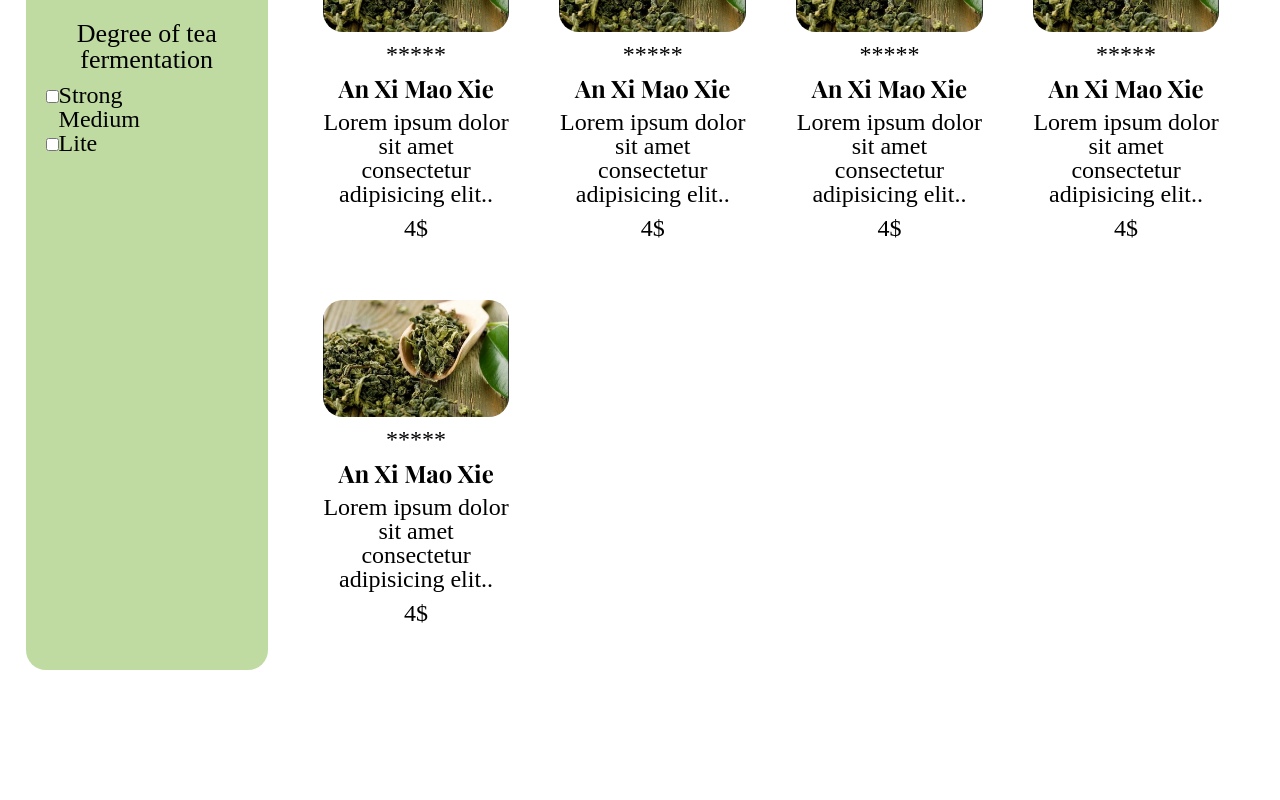
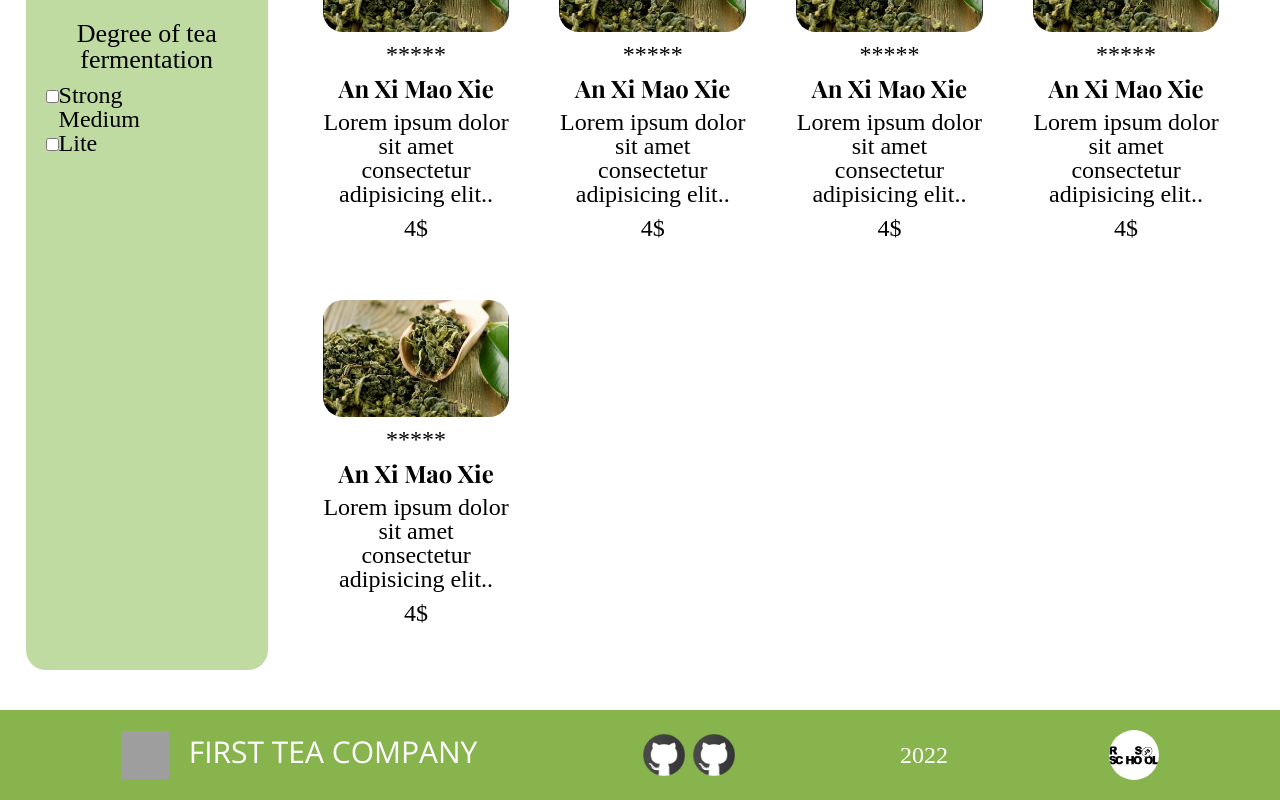
Before and after one commit to Ilyas022/online-store, a React app in the folder online-store/: page / in a window 1280 px wide. Shown: the part 369-1169 px from the top of the page. Before the commit the page ends 1039 px from the top, so only its background shows below. Built offline with nearby package versions, Linux system fonts and the light colour scheme; grey boxes are pictures that could not be loaded.

Commit message:
feat: add footer

```diff
--- a/online-store/src/App.tsx
+++ b/online-store/src/App.tsx
@@ -1,13 +1,14 @@
 import React from "react";
+import Footer from "./components/footer/footer";
 import Header from "./components/header/header";
 import MainPage from "./components/pages/mainPage/mainPage";
-
 
 const App = () => {
   return (
   <>
     <Header />
     <MainPage />
+    <Footer />
   </>
   )
 }
--- /dev/null
+++ b/online-store/src/components/footer/footer.tsx
@@ -0,0 +1,30 @@
+import React from "react";
+import Logo from '../logo';
+import ghLogo from '../../assets/img/icons/gh-logo.png'
+import rsLogo from '../../assets/img/icons/rs-logo.svg'
+
+
+export default function Footer() {
+  return (
+    <div className="footer">
+      <div className="footer__container _container">
+        <Logo />
+        <div className="footer__developer-contacts developer-contacts">
+          <a className="developer-contacts__link" href="https://github.com/Ilyas022" target="_blank">
+            <img className="developer-contacts__img" src={ghLogo} alt="" />
+          </a>
+          <a className="developer-contacts__link" href="https://github.com/Sekler09" target="_blank">
+            <img className="developer-contacts__img" src={ghLogo} alt="" />
+          </a>
+        </div>
+        <div className="develop-year">2022</div>
+        <a className="course-link" href="https://rs.school/js/" target="_blank">
+          <img className="course-link__img" src={rsLogo}></img>
+
+        </a>
+      </div>
+
+
+    </div>
+  )
+}
--- a/online-store/src/components/logo.tsx
+++ b/online-store/src/components/logo.tsx
@@ -3,7 +3,7 @@ import logo from '../assets/img/icons/logo.svg'
 
 export default function headerLogo() {
   return (
-    <a className="header__logo logo" href="#">
+    <a className="logo" href="#">
       <img className="logo__img" src={logo} alt="" />
       <div className="logo__text">FIRST TEA COMPANY</div>
   </a>
--- a/online-store/src/scss/layout/_footer.scss
+++ b/online-store/src/scss/layout/_footer.scss
@@ -1,3 +1,37 @@
 .footer {
-
+  padding: 20px 0;
+  background-color: $colorMain;
+  color: $colorTextSecondary;
+  // .footer__container
+  &__container {
+    @include flex(space-around, center)
+  }
+  // .footer__developer-contacts
+  &__developer-contacts {}
 }
+.developer-contacts {
+  display: flex;
+  // .developer-contacts__link
+  &__link {
+  }
+  // .developer-contacts__img
+  &__img {
+    border-radius: 50%;
+    overflow: hidden;
+    width: 50px;
+    height: 50px;
+  }
+}
+.develop-year {
+  font-size: 24px;
+}
+.course-link {
+  // course-link__img
+  &__img {
+    background-color: $colorTextSecondary;
+    height: 50px;
+    width: 50px;
+    border-radius: 50%;
+    overflow: hidden;
+  }
+}
--- a/online-store/src/scss/pages/_mainPage.scss
+++ b/online-store/src/scss/pages/_mainPage.scss
@@ -1,6 +1,7 @@
 .catalog {
   font-size: 16px;
   padding: 0 2%;
+  margin-bottom: 40px;
   // .catalog__container
   &__container {
     display: flex;
--- a/online-store/src/styles/style.scss
+++ /dev/null
@@ -1,5 +0,0 @@
-body {
-  background-color: red;
-  color: #fff;
-  // background-image: url('../assets/big-gates.jpg');
-}
```
Also changed, not shown: online-store/src/assets/img/icons/gh-logo.png (added), online-store/src/assets/img/icons/rs-logo.svg (added).
